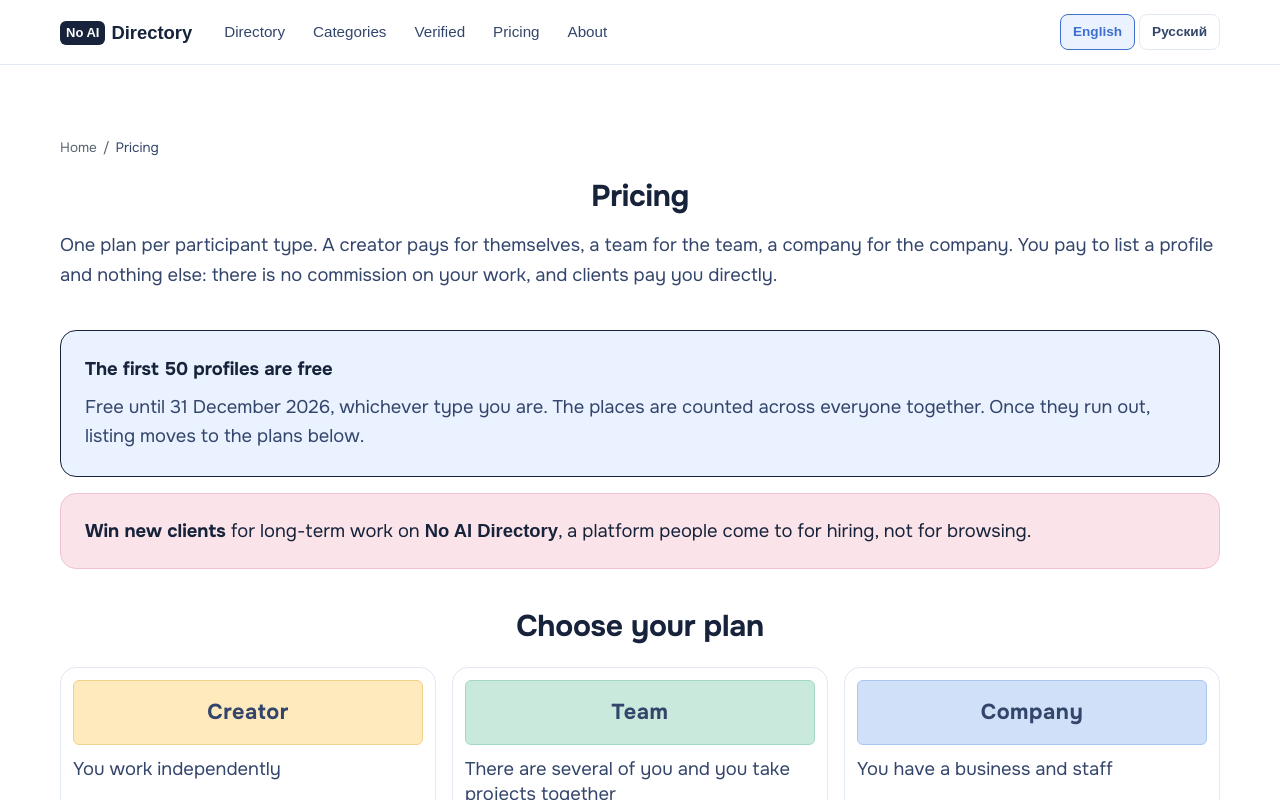
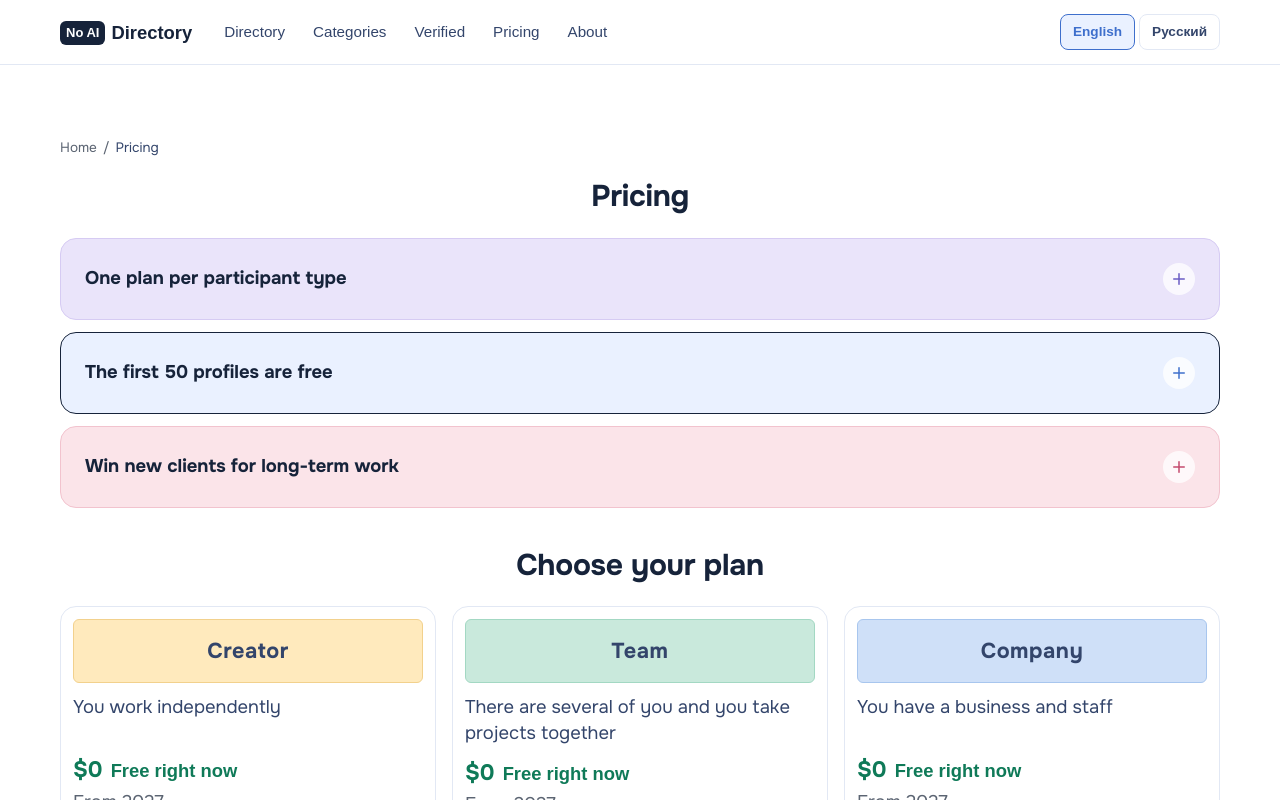
Before and after one commit to dm100usa-oss/no-ai-marketplace, a Next.js app: page /en/pricing in a window 1280 px wide. Shown: the top 800 px of the page. Built offline with nearby package versions, Linux system fonts and the light colour scheme; a web font is replaced by a local one.

Commit message:
Add files via upload

```diff
--- a/src/app/[lang]/pricing/page.tsx
+++ b/src/app/[lang]/pricing/page.tsx
@@ -47,9 +47,7 @@ export default async function PricingPage({
         <h1 className="text-center" style={{ fontSize: "var(--text-h2)" }}>
           {dict.pricing.title}
         </h1>
-        <p className="lead mt-4 !text-[1.15rem]">{dict.pricing.intro}</p>
-
-        <div className="mt-10">
+        <div className="mt-6">
           <PlansTable lang={locale} dict={dict} />
         </div>
 
--- a/src/components/PlansTable.tsx
+++ b/src/components/PlansTable.tsx
@@ -57,56 +57,120 @@ const TONES: Record<PlanId, { bg: string; edge: string; ink: string; dot: string
   },
 };
 
+/**
+ * One folded plate: a coloured band with a title and a plus that turns into
+ * a cross when it opens.
+ *
+ * The title stays the same size and weight whether the plate is open or
+ * shut, so the three of them read as a stack of equal statements rather
+ * than as a list that grows a heading when you touch it.
+ */
+function PricingFold({
+  title,
+  bg,
+  edge,
+  plus,
+  children,
+}: {
+  title: string;
+  bg: string;
+  edge: string;
+  plus: string;
+  children: React.ReactNode;
+}) {
+  return (
+    <div className="rounded-2xl border" style={{ borderColor: edge, background: bg }}>
+      <details className="group">
+        <summary className="flex cursor-pointer list-none items-center justify-between gap-3 p-5 md:p-6 [&::-webkit-details-marker]:hidden">
+          <span
+            className="text-[1.15rem] font-bold leading-snug"
+            style={{ fontFamily: "var(--font-display)", color: "var(--color-ink)" }}
+          >
+            {title}
+          </span>
+          <span
+            aria-hidden
+            className="grid h-8 w-8 shrink-0 place-items-center rounded-full transition-transform group-open:rotate-45"
+            style={{ background: "rgba(255,255,255,0.75)", color: plus }}
+          >
+            <svg
+              width="18"
+              height="18"
+              viewBox="0 0 24 24"
+              fill="none"
+              stroke="currentColor"
+              strokeWidth="2"
+              strokeLinecap="round"
+            >
+              <path d="M12 5v14M5 12h14" />
+            </svg>
+          </span>
+        </summary>
+        <p
+          className="px-5 pb-5 text-[1.15rem] leading-snug md:px-6 md:pb-6"
+          style={{ color: "var(--color-muted)" }}
+        >
+          {children}
+        </p>
+      </details>
+    </div>
+  );
+}
+
 export function PlansTable({ lang, dict }: { lang: Locale; dict: Dictionary }) {
   const freeDate = freeUntilLabel(lang);
   const paidYear = String(paidFromYear());
 
   return (
     <div>
-      {/* Free places */}
-      <div
-        className="rounded-2xl border p-5 md:p-6"
-        style={{ borderColor: "var(--color-brand)", background: "var(--color-brand-soft)" }}
-      >
-        <p
-          className="text-[1.15rem] font-bold"
-          style={{ fontFamily: "var(--font-display)", color: "var(--color-ink)" }}
+      {/* The three plates at the top of the page, folded.
+
+          On a phone the opening of this page used to be three paragraphs of
+          prose before the visitor reached a single price. Folded, the whole
+          offer fits on one screen: three titles and the plans right under
+          them. Anyone who wants the detail opens it.
+
+          Built on native <details>, the same as the FAQ on the category
+          pages: the text is in the HTML whether the plate is open or shut,
+          so search engines and AI engines read all of it without running
+          any code. */}
+      <div className="flex flex-col gap-3">
+        <PricingFold
+          title={dict.pricing.introTitle}
+          bg="#eae4fa"
+          edge="#d6cbf3"
+          plus="#6b5cc4"
         >
-          {dict.pricing.freeBannerTitle.replace("{n}", String(site.freeSlots))}
-        </p>
-        <p className="mt-2 text-[1.15rem]" style={{ color: "var(--color-muted)" }}>
+          {dict.pricing.introBody}
+        </PricingFold>
+
+        <PricingFold
+          title={dict.pricing.freeBannerTitle.replace("{n}", String(site.freeSlots))}
+          bg="var(--color-brand-soft)"
+          edge="var(--color-brand)"
+          plus="var(--color-accent)"
+        >
           {dict.pricing.freeBannerText
             .replace("{n}", String(site.freeSlots))
             .replace("{date}", freeDate)}
-        </p>
-      </div>
+        </PricingFold>
 
-      {/* The line the page rests on, in a plate of its own directly under the
-          free places. It stands here rather than at the top because this is
-          the moment the visitor is about to choose: the banner has just told
-          them it costs nothing yet, and the plans are next.
-
-          Built like the banner above it, same shape and same size of type,
-          but not bold and in the pink of the "Музыканты" tile on the home
-          page, so the two plates read as a pair without competing. */}
-      <div
-        className="mt-4 rounded-2xl border p-5 md:p-6"
-        style={{ borderColor: "#f2c3ce", background: "#fbe4e9" }}
-      >
-        <p className="text-[1.15rem] leading-snug" style={{ color: "var(--color-ink)" }}>
-          <span className="font-bold" style={{ fontFamily: "var(--font-display)" }}>
-            {dict.pricing.headlineLead}
-          </span>{" "}
-          {dict.pricing.headlineMid}{" "}
+        <PricingFold
+          title={dict.pricing.headlineTitle}
+          bg="#fbe4e9"
+          edge="#f2c3ce"
+          plus="#c44a6e"
+        >
+          {dict.pricing.headlineBodyLead}{" "}
           {/* The platform name is set in the brand face here exactly as it is
               in the logo and the footer. Left in the body face it read as an
               ordinary noun in the sentence rather than as the name of the
               place the sentence is about. */}
           <span className="font-semibold" style={{ fontFamily: "var(--font-brand)" }}>
             No AI Directory
-          </span>
-          {dict.pricing.headlineTail}
-        </p>
+          </span>{" "}
+          {dict.pricing.headlineBodyTail}
+        </PricingFold>
       </div>
 
       {/* One heading over the row instead of the word "plan" repeated on
--- a/src/i18n/dictionaries/en.ts
+++ b/src/i18n/dictionaries/en.ts
@@ -298,11 +298,12 @@ export const en: Dictionary = {
     metaDescription:
       "No AI Directory plans: creator, team, company. The first 50 profiles are free until the end of 2026.",
     title: "Pricing",
-    intro:
-      "One plan per participant type. A creator pays for themselves, a team for the team, a company for the company. You pay to list a profile and nothing else: there is no commission on your work, and clients pay you directly.",
-    headlineLead: "Win new clients",
-    headlineMid: "for long-term work on",
-    headlineTail: ", a platform people come to for hiring, not for browsing.",
+    introTitle: "One plan per participant type",
+    introBody:
+      "A creator pays for themselves, a team for the team, a company for the company. You pay to list a profile and nothing else: there is no commission on your work, and clients pay you directly.",
+    headlineTitle: "Win new clients for long-term work",
+    headlineBodyLead: "The people who come to",
+    headlineBodyTail: "are there to hire, not to browse.",
     chooseTitle: "Choose your plan",
     orWord: "or",
     freeBannerTitle: "The first {n} profiles are free",
--- a/src/i18n/dictionaries/ru.ts
+++ b/src/i18n/dictionaries/ru.ts
@@ -307,11 +307,12 @@ export const ru: Dictionary = {
     metaDescription:
       "Тарифы No AI Directory: автор, команда, компания. Первые 50 профилей бесплатны до конца 2026 года.",
     title: "Цены",
-    intro:
-      "Один тариф на каждый тип участника. Автор платит за себя, команда за команду, компания за компанию. Оплата только за размещение профиля: комиссии с заказов нет, деньги вы получаете напрямую от клиента.",
-    headlineLead: "Получайте новых клиентов",
-    headlineMid: "для долгосрочного сотрудничества на платформе",
-    headlineTail: ", куда приходят именно клиенты, а не случайные посетители.",
+    introTitle: "Один тариф на каждый тип участника",
+    introBody:
+      "Автор платит за себя, команда за команду, компания за компанию. Оплата только за размещение профиля: комиссии с заказов нет, деньги вы получаете напрямую от клиента.",
+    headlineTitle: "Получайте новых клиентов для долгосрочного сотрудничества",
+    headlineBodyLead: "На платформу",
+    headlineBodyTail: "приходят именно целевые клиенты, а не случайные посетители.",
     chooseTitle: "Выберите свой тариф",
     orWord: "или",
     freeBannerTitle: "Первые {n} профилей бесплатно",
```
Also changed, not shown: src/i18n/types.ts (+9 -8 lines).
